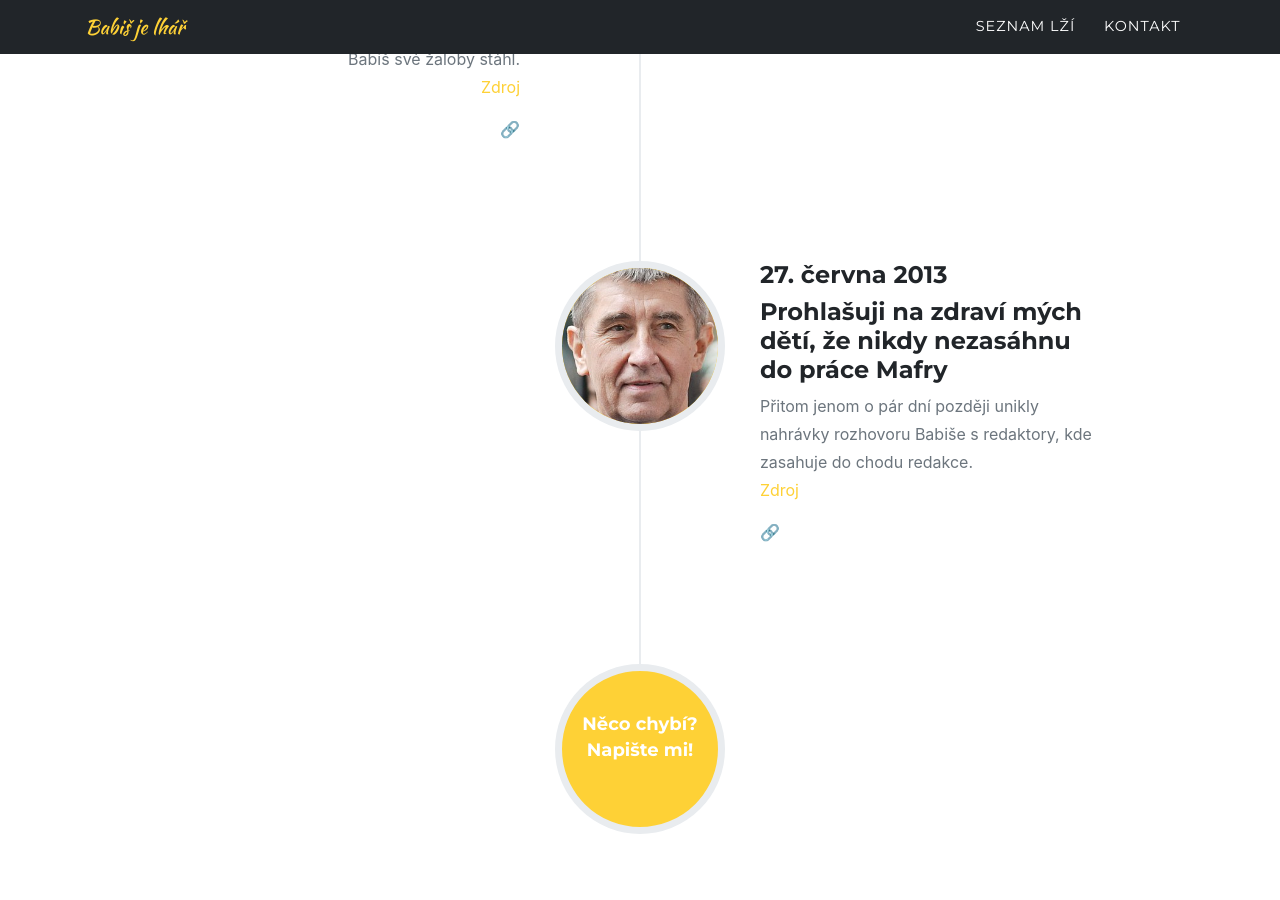
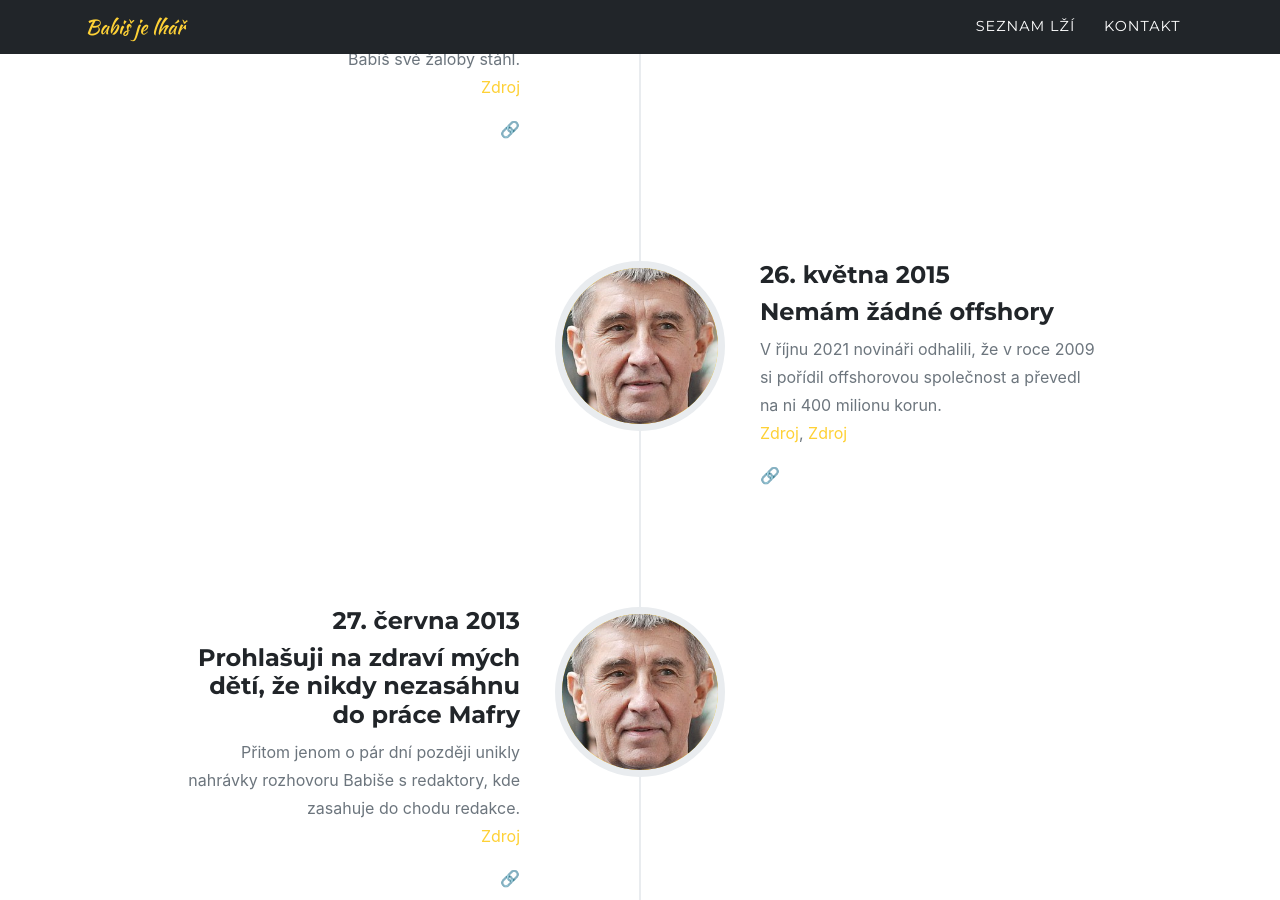
Before and after one commit to xsuchy/babisjelhar, a Jekyll site: the page built from index.md, in a window 1280 px wide and 900 px high, scrolled down 33506 px. Built offline with Jekyll 4.4.1, drawn with Linux system fonts in a browser that asks for light colours; some web fonts are replaced.

Commit message:
dalsi lez

```diff
--- a/_data/sitetext.yml
+++ b/_data/sitetext.yml
@@ -269,6 +269,10 @@ timeline:
         year: "únor 2018"
         desc: "„Já jsem to vyhrál, ten soud. A znovu to vyhraju. Protože jsem nikdy nespolupracoval, nic jsem nepodepsal, žádný důkaz neexistuje,“ prohlásil v únoru 2018.<br>Realita? Po několika prohraných soudech Babiš své žaloby stáhl. <br> [Zdroj](https://neovlivni.cz/databaze-lzi-andrej-babis-a-jeho-vyhra-soudu-o-stb/)"
         image: assets/img/timeline/1.jpg
+      - title: "Nemám žádné offshory"
+        year: "26. května 2015"
+        desc: "V říjnu 2021 novináři odhalili, že v roce 2009 si pořídil offshorovou společnost a převedl na ni 400 milionu korun.<br>[Zdroj](https://twitter.com/michalblaha/status/1444927355319996422), [Zdroj](https://www.novinky.cz/domaci/clanek/zadne-nemovitosti-ve-francii-nevlastnim-rekl-babis-40373798)"
+        image: assets/img/timeline/1.jpg
       - title: "Prohlašuji na zdraví mých dětí, že nikdy nezasáhnu do práce Mafry"
         year: "27. června 2013"
         desc: "Přitom jenom o pár dní později unikly nahrávky rozhovoru Babiše s redaktory, kde zasahuje do chodu redakce. <br> [Zdroj](https://echo24.cz/a/i4HhS/babis-prohlasuji-na-zdravi-mych-deti-ze-nikdy-nezasahnu-do-prace-mafry)"
```
